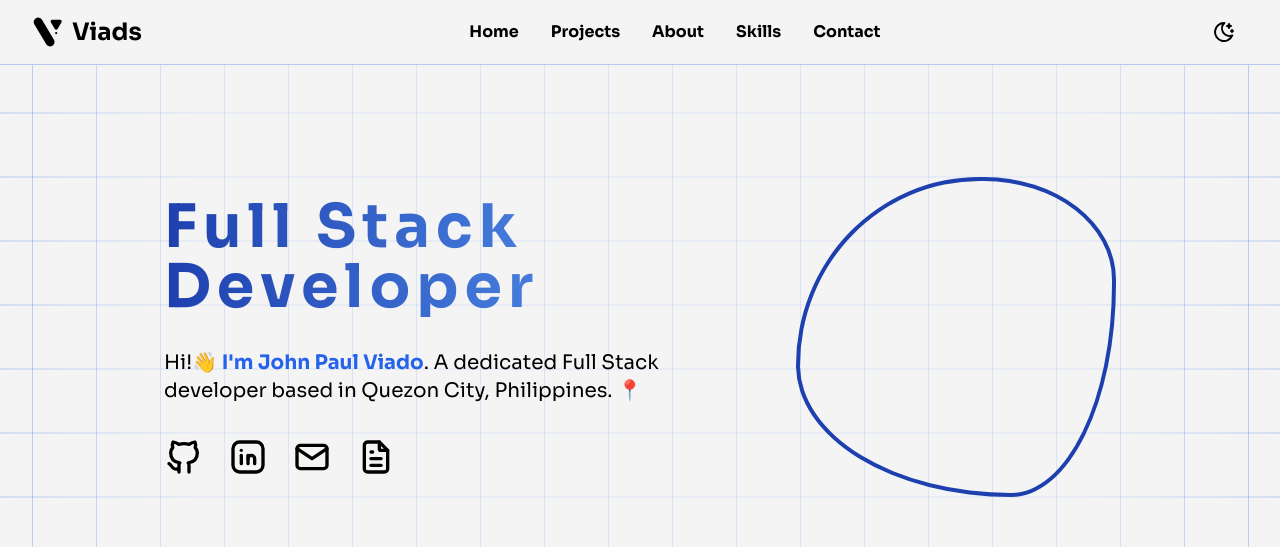
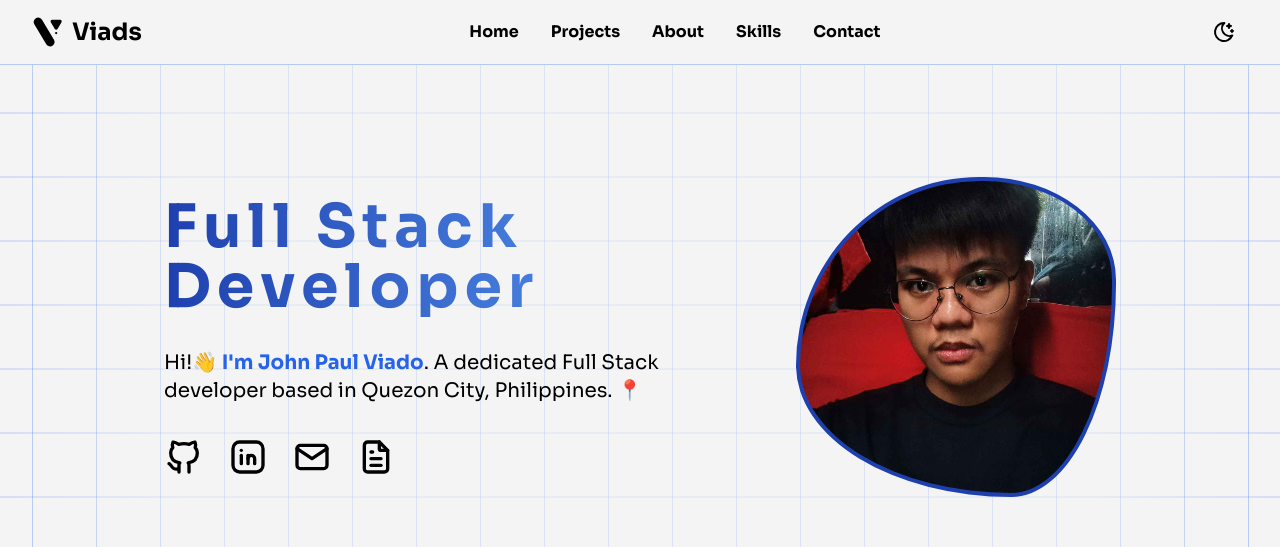
Before and after one commit to Viadsss/Portfolio, a React (Vite) app: page / in a window 1280 px wide. Shown: the top 547 px of the page. Built offline with nearby package versions, Linux system fonts and the light colour scheme; a web font is replaced by a local one.

Commit message:
extend background img

```diff
--- a/tailwind.config.js
+++ b/tailwind.config.js
@@ -7,6 +7,9 @@ export default {
       fontFamily: {
         sora: ["Sora", "sans-serif"],
         martianMono: ["Martian Mono", "system-ui"],
+      },
+      backgroundImage: {
+        "profile-img": "url('/src/assets/imgs/Me.jpg')",
       },
       keyframes: {
         morph: {
```
